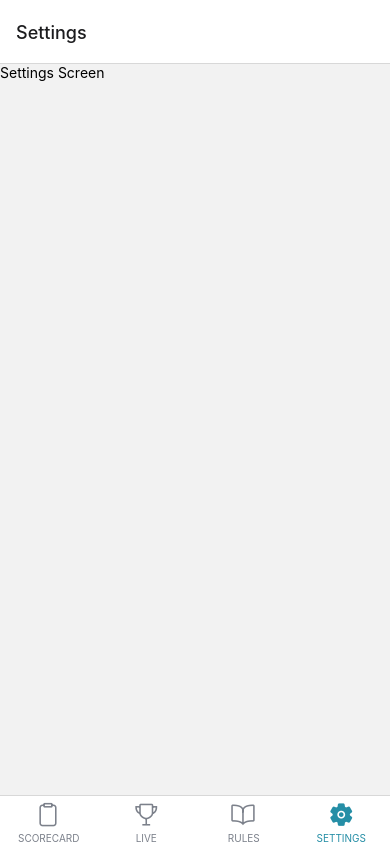
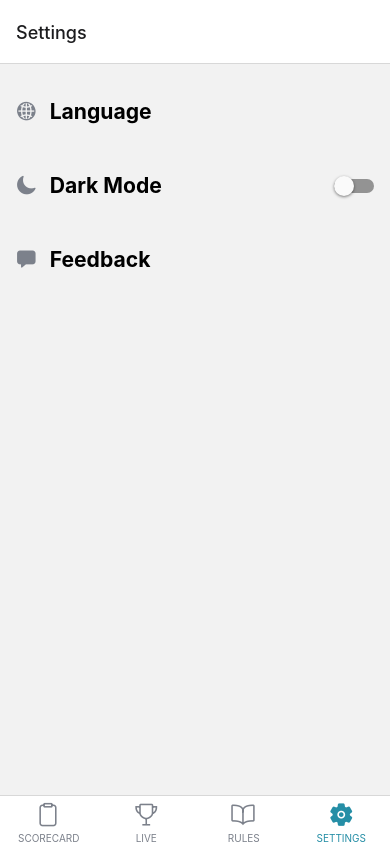
Before and after one commit to craftjk/DGGLive, a React Native app: screen /Settings in a window 390 px wide. Built offline with nearby package versions, Linux system fonts and the light colour scheme.

Commit message:
Set up v1 of SettingsScreen, need to add state for dark mode next

```diff
--- a/navigation/MainTabs.js
+++ b/navigation/MainTabs.js
@@ -28,7 +28,6 @@ function MainTabs() {
             iconName = focused ? "ios-settings" : "ios-settings-outline";
           }
 
-          // You can return any component that you like here!
           return <Ionicons name={iconName} size={size} color={color} />;
         },
         tabBarActiveTintColor: Colors.primary.main,
--- a/package.json
+++ b/package.json
@@ -9,13 +9,14 @@
     "web": "expo start --web"
   },
   "dependencies": {
+    "@expo/vector-icons": "^13.0.0",
     "@react-navigation/bottom-tabs": "^6.5.8",
     "@react-navigation/native": "^6.1.7",
     "expo": "~48.0.18",
     "expo-status-bar": "~1.4.4",
     "react": "18.2.0",
     "react-native": "0.71.8",
-    "@expo/vector-icons": "^13.0.0"
+    "react-native-size-matters": "^0.4.0"
   },
   "devDependencies": {
     "@babel/core": "^7.20.0"
--- a/screens/SettingsScreen.js
+++ b/screens/SettingsScreen.js
@@ -1,10 +1,81 @@
 import React from "react";
-import { View, Text } from "react-native";
+import { View, Text, StyleSheet, SafeAreaView, Switch } from "react-native";
+import { Ionicons } from "@expo/vector-icons";
+import { moderateScale } from "react-native-size-matters";
+import Colors from "../constants/Colors";
 
 const SettingsScreen = () => (
-  <View>
-    <Text>Settings Screen</Text>
-  </View>
+  <SafeAreaView style={styles.screen}>
+    <View style={styles.rows}>
+      <View style={styles.row}>
+        <View style={styles.rowIconContainer}>
+          <Ionicons
+            name={"globe"}
+            size={moderateScale(20)}
+            color={Colors.grayscale[3]}
+          />
+        </View>
+        <Text style={styles.rowLabelText}>Language</Text>
+      </View>
+      <View style={styles.row}>
+        <View style={styles.rowIconContainer}>
+          <Ionicons
+            name={"moon"}
+            size={moderateScale(20)}
+            color={Colors.grayscale[3]}
+          />
+        </View>
+        <View style={styles.rowLabelContainer}>
+          <Text style={styles.rowLabelText}>Dark Mode</Text>
+        </View>
+        <View style={styles.spacer} />
+        <View style={styles.rowRightElementContainer}>
+          <Switch></Switch>
+        </View>
+      </View>
+      <View style={styles.row}>
+        <View style={styles.rowIconContainer}>
+          <Ionicons
+            name={"chatbox"}
+            size={moderateScale(20)}
+            color={Colors.grayscale[3]}
+          />
+        </View>
+        <Text style={styles.rowLabelText}>Feedback</Text>
+      </View>
+    </View>
+  </SafeAreaView>
 );
 
+const styles = StyleSheet.create({
+  screen: { flex: 1 },
+  rows: {
+    flex: 1,
+    paddingTop: moderateScale(10),
+  },
+  row: {
+    height: moderateScale(70),
+    width: "100%",
+    flexDirection: "row",
+    alignItems: "center",
+    justifyContent: "flex-start",
+  },
+  rowIconContainer: {
+    padding: moderateScale(12),
+    paddingLeft: moderateScale(15),
+  },
+  rowLabelContainer: {
+    flex: 1,
+  },
+  rowLabelText: {
+    fontSize: moderateScale(20),
+    fontWeight: "bold",
+  },
+  spacer: { flex: 1 },
+  rowRightElementContainer: {
+    padding: moderateScale(10),
+    paddingRight: moderateScale(15),
+  },
+});
+
 export default SettingsScreen;
```
Also changed, not shown: 1 other file (tests, documents, lock files or other folders).
